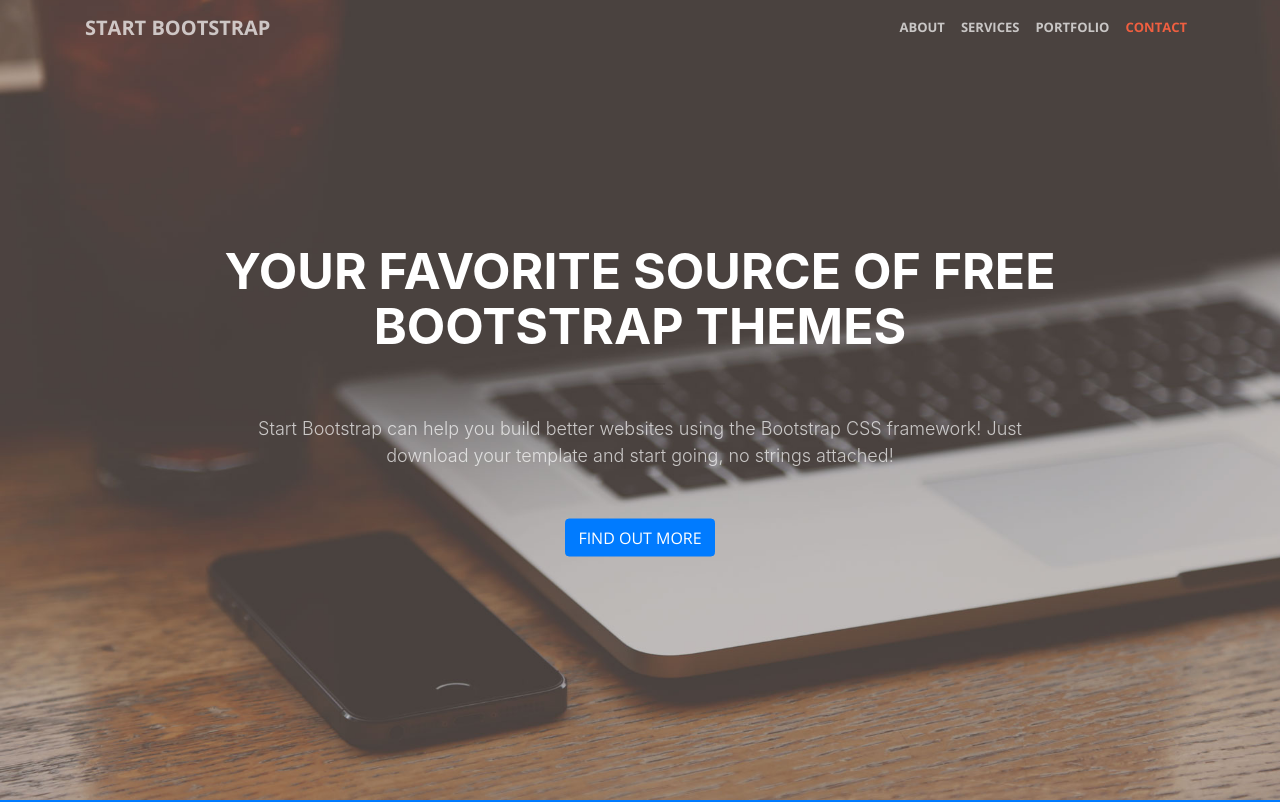
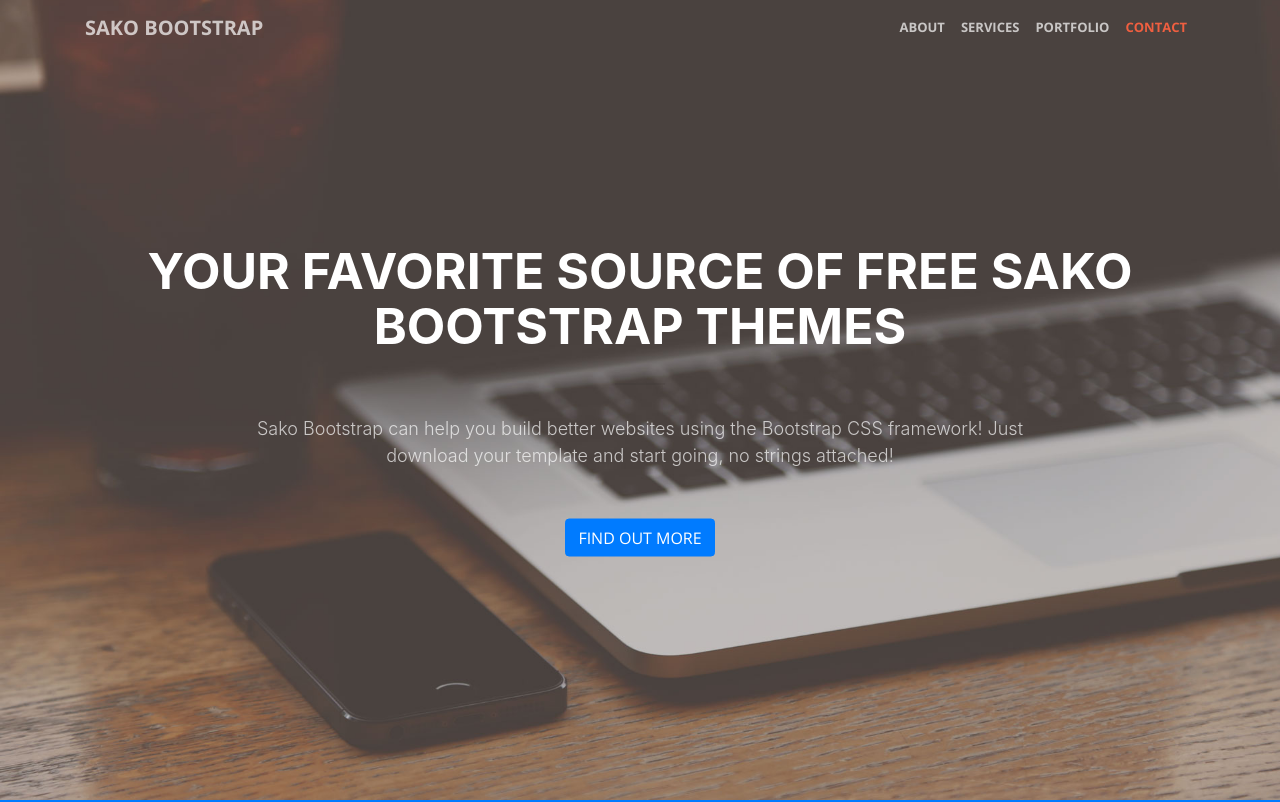
Before and after one commit to freddiesdba/freddiesplace, a website with bundled scripts: page index.html in a window 1280 px wide. Shown: the top 802 px of the page. Built offline with nearby package versions, Linux system fonts and the light colour scheme.

Commit message:
Update index.html

```diff
--- a/index.html
+++ b/index.html
@@ -8,7 +8,7 @@
     <meta name="description" content="">
     <meta name="author" content="">
 
-    <title>Creative - Start Bootstrap Theme</title>
+    <title>Creative - Sako Bootstrap Theme</title>
 
     <!-- Bootstrap core CSS -->
     <link href="vendor/bootstrap/css/bootstrap.min.css" rel="stylesheet">
@@ -31,7 +31,7 @@
     <!-- Navigation -->
     <nav class="navbar navbar-expand-lg navbar-light fixed-top" id="mainNav">
       <div class="container">
-        <a class="navbar-brand js-scroll-trigger" href="#page-top">Start Bootstrap</a>
+        <a class="navbar-brand js-scroll-trigger" href="#page-top">Sako Bootstrap</a>
         <button class="navbar-toggler navbar-toggler-right" type="button" data-toggle="collapse" data-target="#navbarResponsive" aria-controls="navbarResponsive" aria-expanded="false" aria-label="Toggle navigation">
           <span class="navbar-toggler-icon"></span>
         </button>
@@ -57,9 +57,9 @@
     <header class="masthead">
       <div class="header-content">
         <div class="header-content-inner">
-          <h1 id="homeHeading">Your Favorite Source of Free Bootstrap Themes</h1>
+          <h1 id="homeHeading">Your Favorite Source of Free Sako Bootstrap Themes</h1>
           <hr>
-          <p>Start Bootstrap can help you build better websites using the Bootstrap CSS framework! Just download your template and start going, no strings attached!</p>
+          <p>Sako Bootstrap can help you build better websites using the Bootstrap CSS framework! Just download your template and start going, no strings attached!</p>
           <a class="btn btn-primary btn-xl js-scroll-trigger" href="#about">Find Out More</a>
         </div>
       </div>
```
